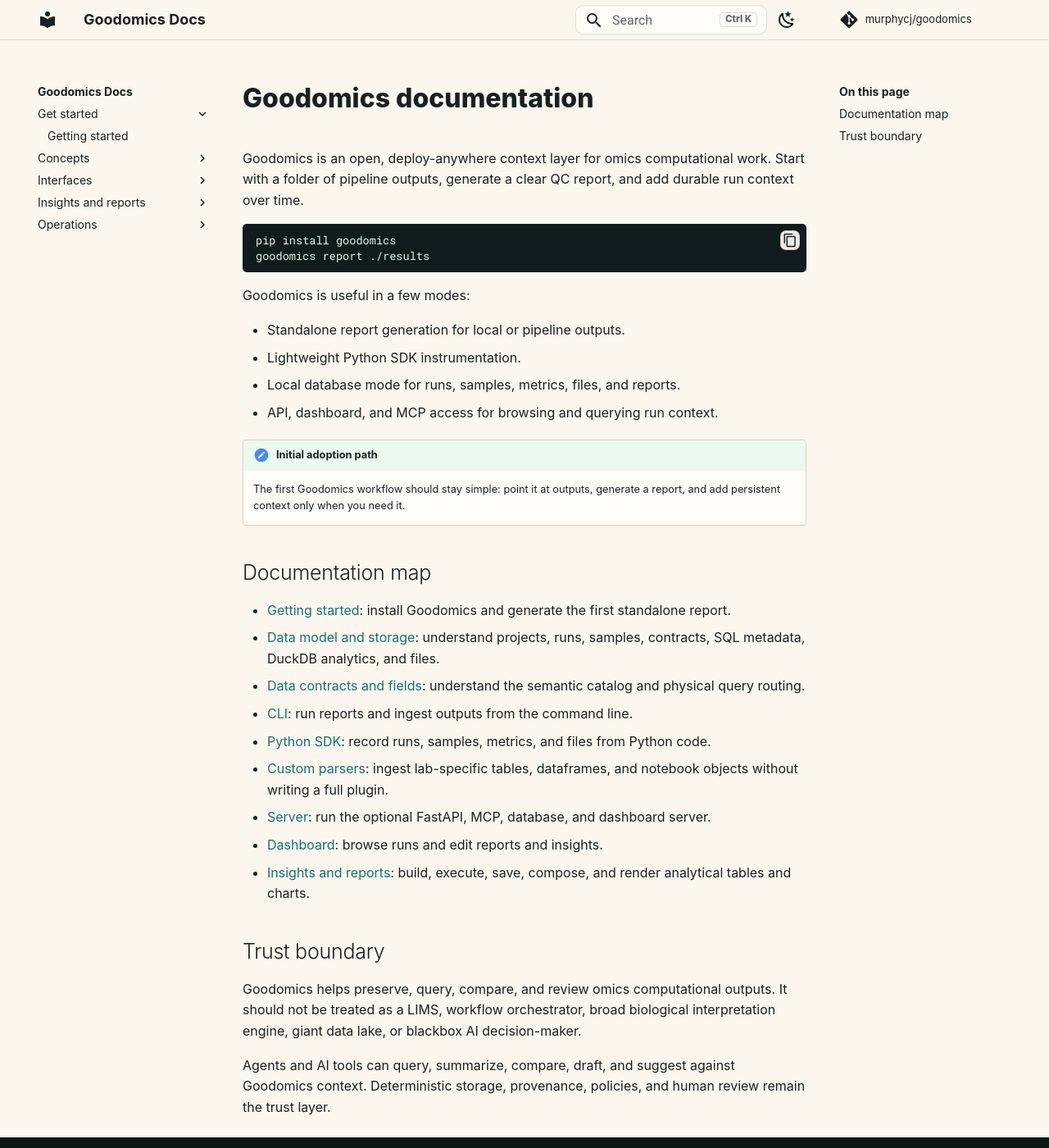
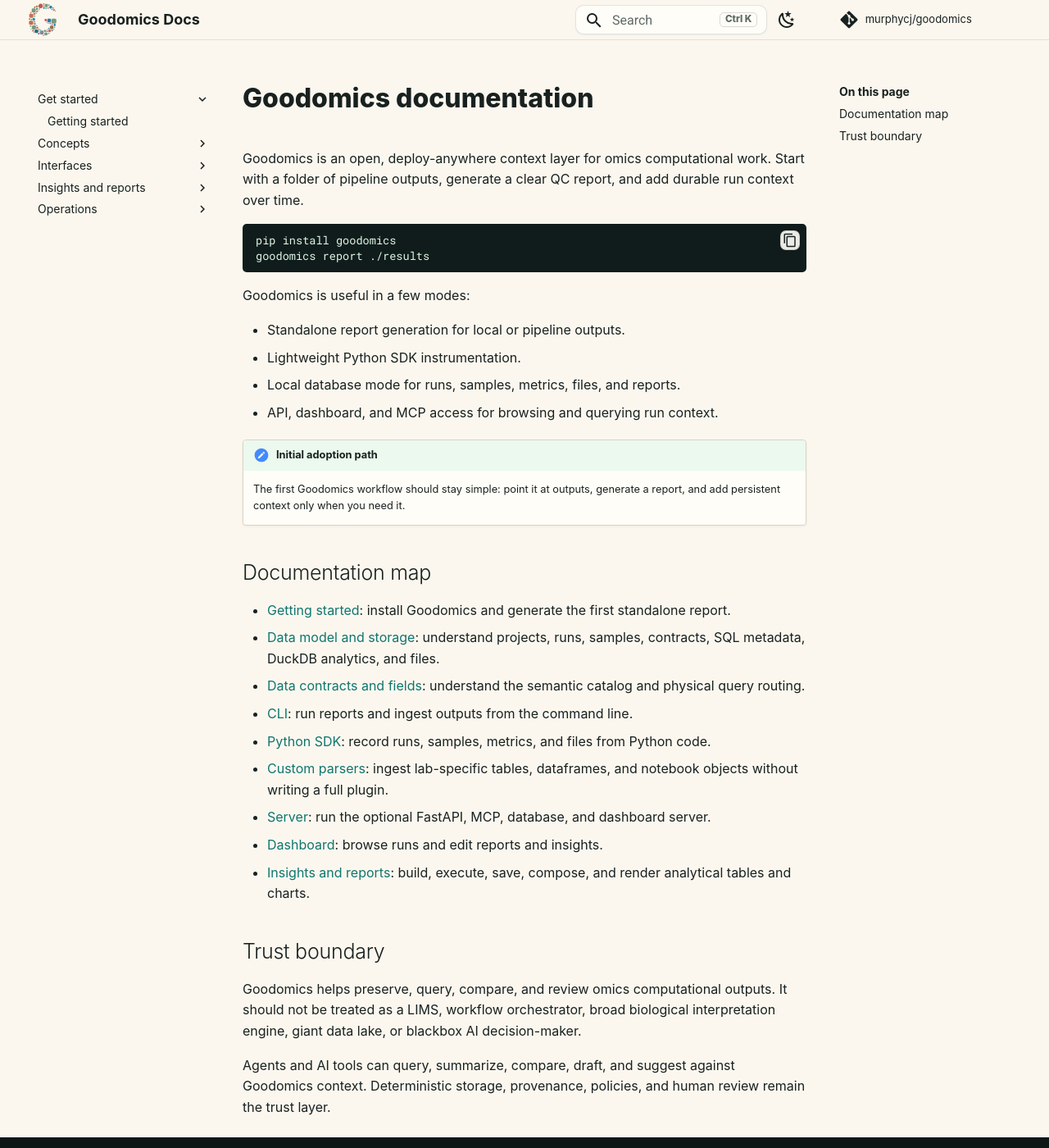
Before and after one commit to murphycj/goodomics, an MkDocs documentation site: the page built from docs/index.md, in a window 1280 px wide and 1400 px high. Shown: the whole window at 82% size. Built offline with MkDocs 1.6.1 and Material for MkDocs 9.7.7, drawn with Linux system fonts in a browser that asks for light colours; comment, search, counter and statistics services are not loaded.

Commit message:
add logo to docs

```diff
--- a/docs/stylesheets/extra.css
+++ b/docs/stylesheets/extra.css
@@ -52,6 +52,47 @@
 .md-header {
   backdrop-filter: blur(18px);
   box-shadow: none;
+}
+
+.md-header__button.md-logo,
+.md-nav__button.md-logo {
+  display: inline-flex;
+  width: 1.8rem;
+  min-width: 1.8rem;
+  height: 2rem;
+  flex: 0 0 1.8rem;
+  align-items: center;
+  justify-content: center;
+  margin: 0 0.25rem 0 0;
+  overflow: hidden;
+  padding: 0;
+  background-position: center;
+  background-repeat: no-repeat;
+  background-size: contain;
+}
+
+.md-logo img,
+.md-logo svg {
+  display: block;
+  width: 100%;
+  height: 100%;
+  opacity: 0;
+}
+
+[data-md-color-scheme="default"] .md-logo {
+  background-image: url("../assets/images/logo-light.svg");
+}
+
+[data-md-color-scheme="slate"] .md-logo {
+  background-image: url("../assets/images/logo.svg");
+}
+
+.md-header__title {
+  margin-left: 0.15rem;
+}
+
+.md-nav--primary > .md-nav__title {
+  display: none;
 }
 
 [data-md-color-scheme="default"] .md-header {
--- a/mkdocs.yml
+++ b/mkdocs.yml
@@ -8,6 +8,8 @@
 
 theme:
   name: material
+  logo: assets/images/logo-light.svg
+  favicon: assets/images/logo-light.svg
   features:
     - content.code.copy
     - content.code.annotate
```
Also changed, not shown: docs/assets/images/logo-light.svg (added), docs/assets/images/logo.svg (added), public/logo-light.svg (added), public/logo.svg (added).
